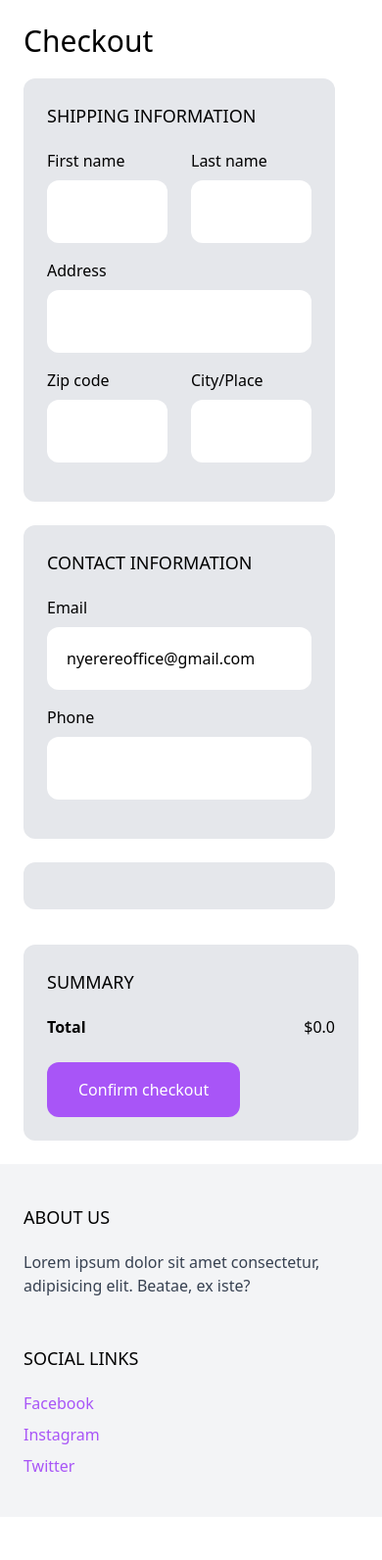
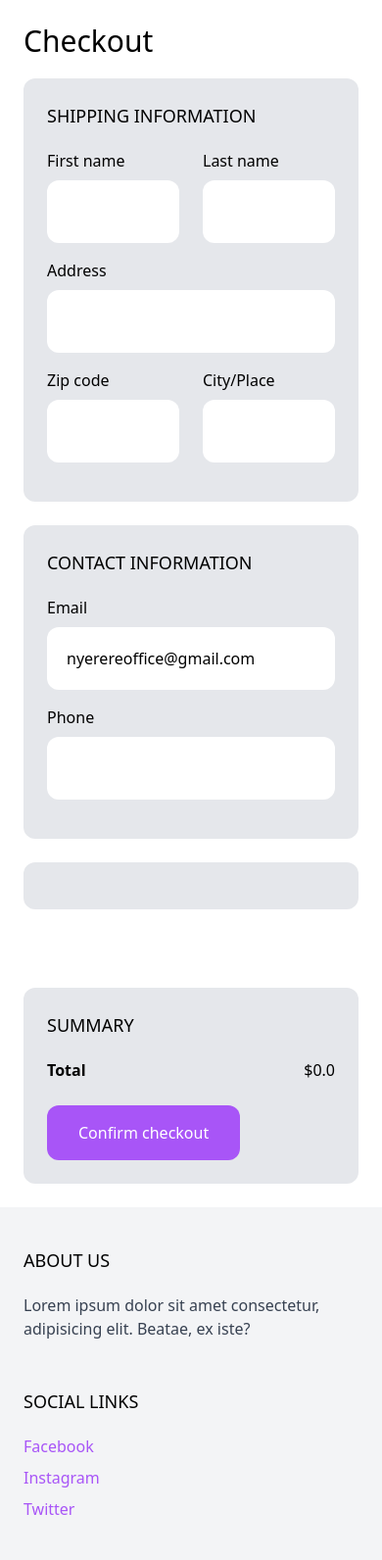
Before and after one commit to 1023LLC/django-ecommerce, a Django app: page /cart/checkout/ in a window 390 px wide. Shown: the part 105-1697 px from the top of the page at 98% size. Before the commit the page ends 1607 px from the top, so only its background shows below. Run offline with Django 5.2, Linux system fonts and the light colour scheme; a user stored in the database is signed in; some libraries are stand-ins or nearby versions.

Commit message:
Mobile Responsiveness

```diff
--- a/nordichomes/cart/templates/cart/cart.html
+++ b/nordichomes/cart/templates/cart/cart.html
@@ -15,7 +15,7 @@
 
         </div>
 
-        <div class="summary w-full lg:w-1/4 p-6 bg-gray-200 rounded-xl mt-3">
+        <div class="summary w-full md:w-1/4 p-6 bg-gray-200 rounded-xl mt-3">
             <h2 class="uppercase text-lg mb-5">Summary</h2>
 
             <div class="mb-6 flex justify-between">
--- a/nordichomes/cart/templates/cart/checkout.html
+++ b/nordichomes/cart/templates/cart/checkout.html
@@ -11,7 +11,7 @@
         <div class="product w-full lg:w-3/4">
             <h1 class="mb-5 text-3xl">Checkout</h1>
 
-            <div class="w-full pr-6">
+            <div class="w-full md:pr-6">
                 <div class="mb-6 p-6 bg-gray-200 rounded-xl">
                     <h2 class="mb-5 uppercase text-lg">Shipping information</h2>
 
@@ -64,7 +64,7 @@
             </div>
         </div>
 
-        <div class="summary w-full lg:w-1/4 p-6 bg-gray-200 rounded-xl mt-3">
+        <div class="summary w-full md:w-1/4 p-6 bg-gray-200 rounded-xl mt-14">
             <h2 class="uppercase text-lg mb-5">Summary</h2>
 
             <div class="mb-6 flex justify-between">
--- a/nordichomes/product/templates/product/partials/product_list_item.html
+++ b/nordichomes/product/templates/product/partials/product_list_item.html
@@ -2,7 +2,7 @@
 <div class="w-full md:w-1/3 xl:w-1/4 p-6">
 
     <a href="{% url 'product:product' product.slug %}" class="">
-        <img src="{{ product.get_thumbnail }}" alt="" class="rounded-xl hover:shadow-lg transition duration-500 ease-in-out w-[200px] h-[200px]">
+        <img src="{{ product.get_thumbnail }}" alt="" class="w-full rounded-xl hover:shadow-lg transition duration-500 ease-in-out w-[200px] h-[200px]">
     </a>
 
     <div class="pt-3 flex items-center justify-between">
```
Also changed, not shown: nordichomes/db.sqlite3.
